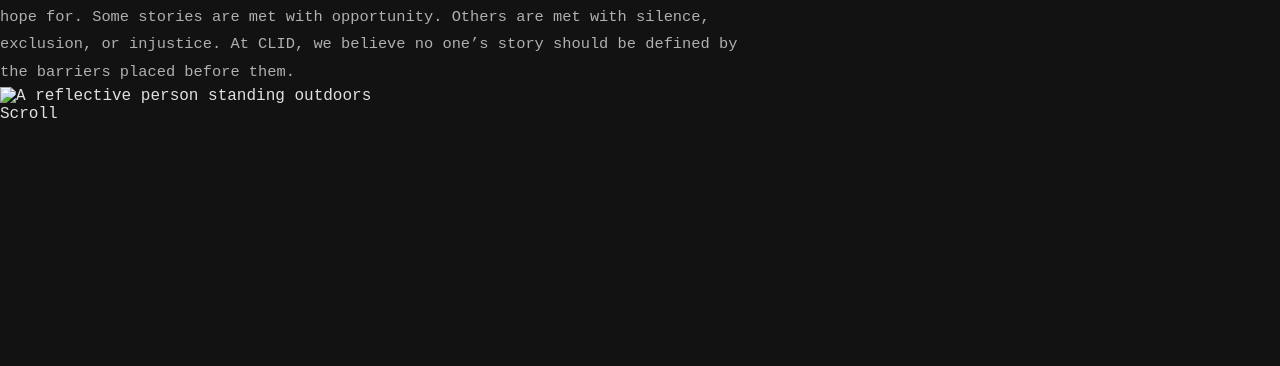
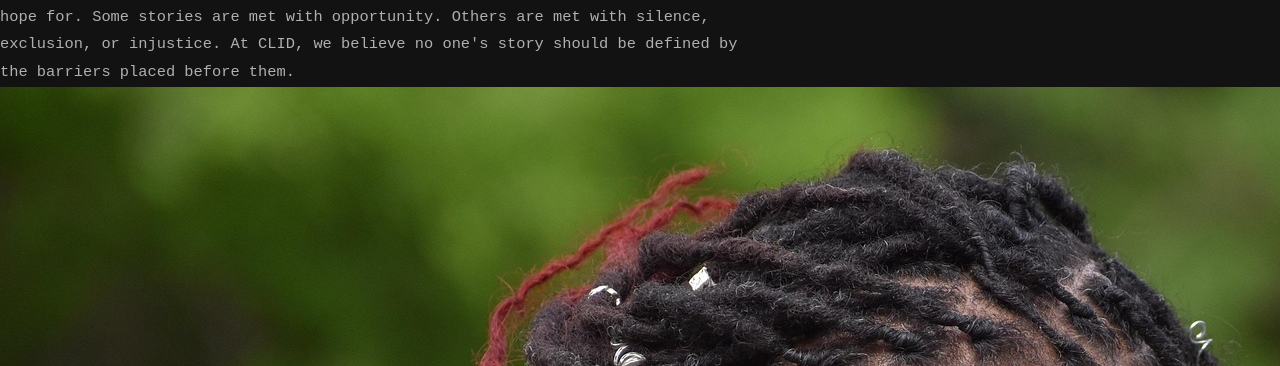
Before and after one commit to amethystcoder/CLID, a website: page index.html in a window 1280 px wide. Shown: the part 86-452 px from the top of the page. Drawn offline with nearby package versions, Linux system fonts and the light colour scheme; a script that the page names is missing; a web font is replaced by a local one.

Commit message:
included image to test animation transition

```diff
--- a/index.html
+++ b/index.html
@@ -53,13 +53,13 @@
           <p class="secondary story-copy">
             Every life is shaped by where it begins, what it endures, and what it dares to hope for.
             Some stories are met with opportunity. Others are met with silence, exclusion, or injustice.
-            At CLID, we believe no one’s story should be defined by the barriers placed before them.
+            At CLID, we believe no one's story should be defined by the barriers placed before them.
           </p>
         </div>
 
         <div class="story-hero__image-wrap">
           <img
-            src="./assets/images/hero-1.jpg"
+            src="./assets/artisticoperations-woman-8237167_1920.jpg"
             alt="A reflective person standing outdoors"
             class="story-hero__image"
           />
```
